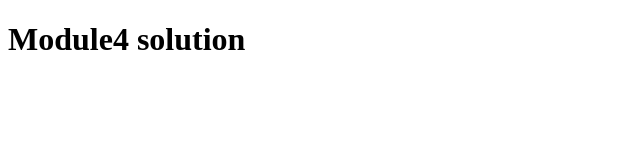
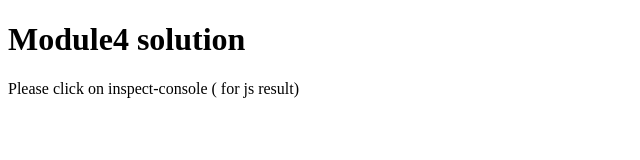
Before and after one commit to YarramasuVishnuPriya/Module4-solution, a plain HTML site: page index.html in a window 1280 px wide. Shown: the whole page, without its empty margins (0-640 px from the left). Drawn offline with Linux system fonts and the light colour scheme.

Commit message:
Update index.html

```diff
--- a/index.html
+++ b/index.html
@@ -9,5 +9,6 @@
 </head>
 <body>
  <h1> Module4 solution </h1>
+	<p> Please click on inspect-console ( for js result) </p>
 </body>
 </html>
```
